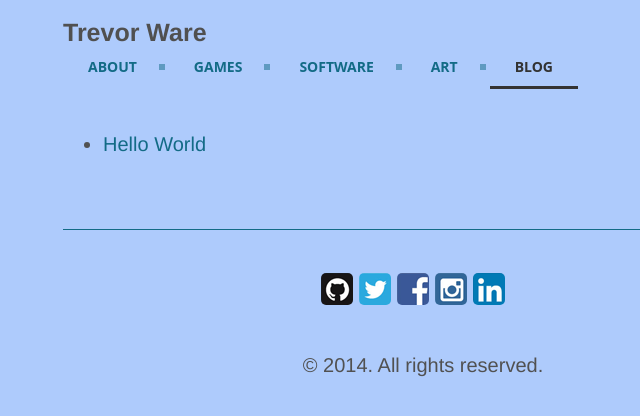
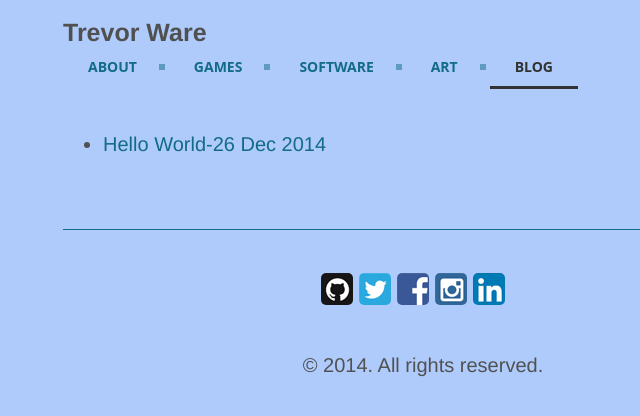
Before and after one commit to twarrre/twarrre.github.io, a Jekyll site: the page built from blog.md, in a window 1280 px wide. Shown: the top 416 px of the page, without its empty margins (217-857 px from the left). Built offline with Jekyll 4.4.1, drawn with Linux system fonts in a browser that asks for light colours.

Commit message:
Formatting the blog posts.

```diff
--- a/blog.md
+++ b/blog.md
@@ -10,7 +10,7 @@ tag: Blog
 			{% for post in site.categories.blog%}
 				<li>
 					<a href="{{ post.url }}">
-					  {{ post.title }}
+					  {{ post.title }}&#45;{{ post.date | date_to_string }}
 					</a>
 				</li>
 			{% endfor %}
```
